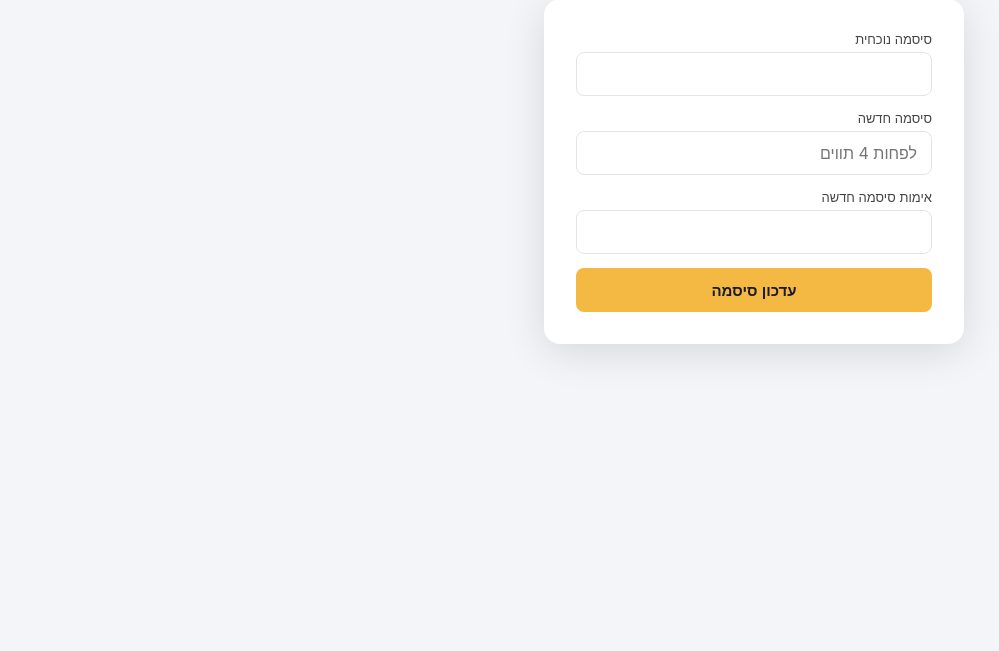
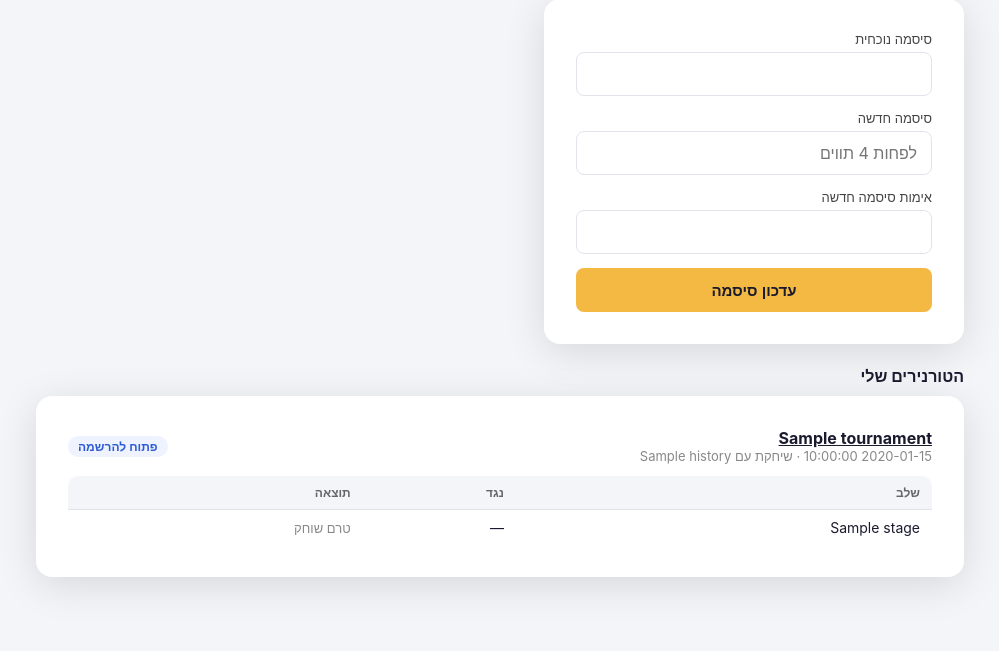
Before and after one commit to mizrgal/netanya-padel, a Flask app: template templates/profile.html in a window 1280 px wide. Shown: the part 410-1061 px from the top of the page, without its empty margins (140-1139 px from the left). Before the commit the page ends 766 px from the top, so only its background shows below. Run offline with Flask 3, Linux system fonts and the light colour scheme; the template is opened without the code that fills it: most values are stand-ins (such as "Sample title", 1, 10 or a date in 2020).

Commit message:
Show tournament/match history on the personal profile page
Adds a "הטורנירים שלי" section to /profile listing every tournament
the user has a pair in, their partner, every match with its result,
and whether they were crowned champion.

Factored the pair_name macro out to templates/macros.html so both
tournament_detail.html and profile.html can share it.

Co-Authored-By: Claude Sonnet 5 <noreply@anthropic.com>

```diff
--- a/app.py
+++ b/app.py
@@ -31,6 +31,7 @@ STAGE_LABELS = {
     "final": "גמר",
 }
 app.jinja_env.globals["STAGE_LABELS"] = STAGE_LABELS
+STAGE_SORT_ORDER = {"group": 0, "quarterfinal": 1, "semifinal": 2, "final": 3}
 
 STATUS_LABELS = {
     "open": "פתוח להרשמה",
@@ -145,6 +146,14 @@ def update_tournament_status(tid, status, winner_pair_id=None):
 
 def list_pairs(tid):
     return db_get(f"/rest/v1/padel_pairs?tournament_id=eq.{quote(tid)}&select=*&order=created_at.asc")
+
+
+def list_pairs_for_user(user_id):
+    uid = quote(user_id)
+    return db_get(
+        f"/rest/v1/padel_pairs?or=(player1_id.eq.{uid},player2_id.eq.{uid})"
+        f"&select=*&order=created_at.desc"
+    )
 
 
 def create_pair(tournament_id, p1_id, p1_name, p1_phone, p2_id, p2_name, p2_phone, added_by):
@@ -400,11 +409,47 @@ def logout():
     return redirect(url_for("login_page"))
 
 
+def build_profile_history(user_id):
+    """One entry per tournament the user has a pair in: who their partner was, whether
+    they were crowned champion, and every match their pair played with its result."""
+    history = []
+    for pair in list_pairs_for_user(user_id):
+        tournament = get_tournament(pair["tournament_id"])
+        if not tournament:
+            continue
+        partner_name = pair["player2_name"] if pair["player1_id"] == user_id else pair["player1_name"]
+        pairs_by_id = {p["id"]: p for p in list_pairs(pair["tournament_id"])}
+
+        my_matches = []
+        for m in list_matches(pair["tournament_id"]):
+            if m["pair_a_id"] != pair["id"] and m["pair_b_id"] != pair["id"]:
+                continue
+            opponent_id = m["pair_b_id"] if m["pair_a_id"] == pair["id"] else m["pair_a_id"]
+            my_matches.append({
+                "stage": m["stage"],
+                "opponent": pairs_by_id.get(opponent_id),
+                "score_a": m["score_a"], "score_b": m["score_b"],
+                "played": m["winner_pair_id"] is not None,
+                "won": (m["winner_pair_id"] == pair["id"]) if m["winner_pair_id"] else None,
+            })
+        my_matches.sort(key=lambda mm: STAGE_SORT_ORDER.get(mm["stage"], 99))
+
+        history.append({
+            "tournament": tournament,
+            "partner_name": partner_name,
+            "is_champion": tournament.get("winner_pair_id") == pair["id"],
+            "matches": my_matches,
+        })
+    history.sort(key=lambda h: h["tournament"]["date"], reverse=True)
+    return history
+
+
 @app.route("/profile")
 @login_required
 def profile():
     user = get_user_by_id(session["user_id"])
-    return render_template("profile.html", user=user)
+    history = build_profile_history(user["id"])
+    return render_template("profile.html", user=user, history=history)
 
 
 @app.route("/profile/phone", methods=["POST"])
--- /dev/null
+++ b/templates/macros.html
@@ -0,0 +1 @@
+{% macro pair_name(pair) %}{{ pair.player1_name }} / {{ pair.player2_name }}{% endmacro %}
--- a/templates/profile.html
+++ b/templates/profile.html
@@ -1,4 +1,5 @@
 {% extends "base_app.html" %}
+{% from "macros.html" import pair_name %}
 {% block title %}אזור אישי – Netanya Padel{% endblock %}
 {% block content %}
   <h1>אזור אישי</h1>
@@ -25,4 +26,47 @@
       <button type="submit" class="btn-block btn-gold">עדכון סיסמה</button>
     </form>
   </div>
+
+  <h2>הטורנירים שלי</h2>
+  {% if not history %}
+    <p class="muted">עדיין לא נרשמת לאף טורניר.</p>
+  {% else %}
+    {% for h in history %}
+      <div class="card" style="margin-bottom:14px;">
+        <div style="display:flex; align-items:center; justify-content:space-between; gap:10px; flex-wrap:wrap;">
+          <div>
+            <a href="{{ url_for('tournament_detail', tid=h.tournament.id) }}" style="font-weight:700; font-size:16px;">{{ h.tournament.name }}</a>
+            <div class="muted">{{ h.tournament.date }} · שיחקת עם {{ h.partner_name }}</div>
+          </div>
+          <span class="badge badge-{{ h.tournament.status }}">{{ STATUS_LABELS.get(h.tournament.status, h.tournament.status) }}</span>
+        </div>
+
+        {% if h.is_champion %}
+          <p style="margin-top:10px; font-weight:700; color:var(--navy);">🏆 ניצחתם בטורניר הזה!</p>
+        {% endif %}
+
+        {% if h.matches %}
+          <div class="table-scroll" style="margin-top:12px;">
+            <table>
+              <tr><th>שלב</th><th>נגד</th><th>תוצאה</th></tr>
+              {% for m in h.matches %}
+                <tr>
+                  <td>{{ STAGE_LABELS.get(m.stage, m.stage) }}</td>
+                  <td>{{ pair_name(m.opponent) if m.opponent else '—' }}</td>
+                  <td>
+                    {% if m.played %}
+                      {{ m.score_a }}:{{ m.score_b }}
+                      {% if m.won %}✅{% else %}❌{% endif %}
+                    {% else %}
+                      <span class="muted">טרם שוחק</span>
+                    {% endif %}
+                  </td>
+                </tr>
+              {% endfor %}
+            </table>
+          </div>
+        {% endif %}
+      </div>
+    {% endfor %}
+  {% endif %}
 {% endblock %}
--- a/templates/tournament_detail.html
+++ b/templates/tournament_detail.html
@@ -1,7 +1,7 @@
 {% extends "base_app.html" %}
 {% block title %}{{ tournament.name }} – Netanya Padel{% endblock %}
 
-{% macro pair_name(pair) %}{{ pair.player1_name }} / {{ pair.player2_name }}{% endmacro %}
+{% from "macros.html" import pair_name %}
 
 {% macro match_row(m, label) %}
 <div class="match-card">
```
